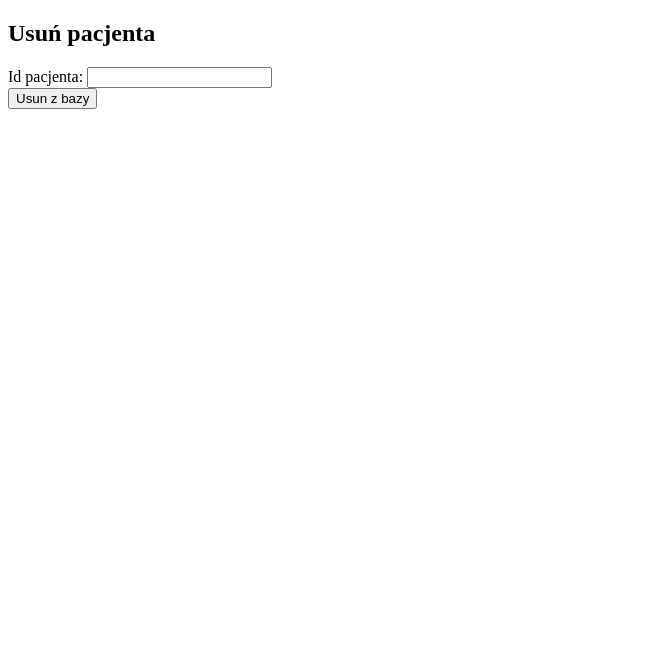
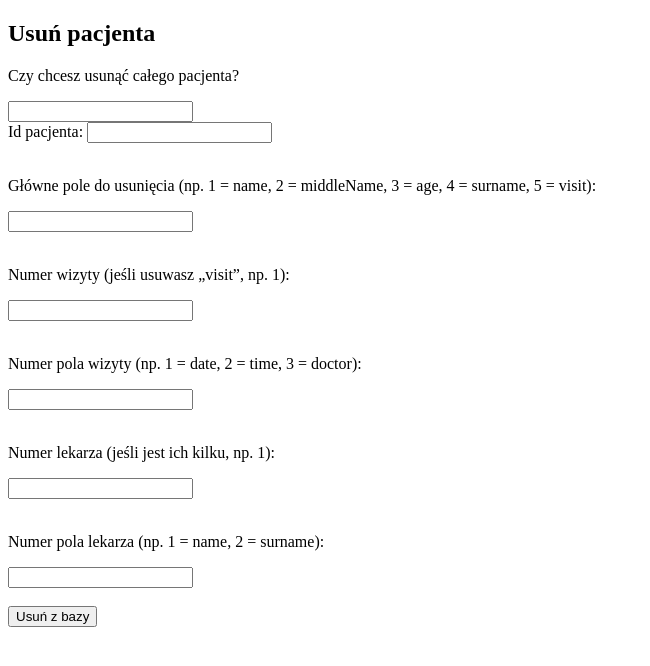
Before and after one commit to WiktorGap/Firebase_with_flask_mobile, a Flask app: page /delete in a window 1280 px wide. Shown: the top 666 px of the page, without its empty margins (0-650 px from the left). Run offline with Flask 3, Linux system fonts and the light colour scheme.

Commit message:
Update delete.html

```diff
--- a/flasky/app/templates/delete.html
+++ b/flasky/app/templates/delete.html
@@ -2,17 +2,36 @@
 <html lang="en">
 <head>
     <meta charset="UTF-8">
-    <title>Title</title>
+    <title>Usuń pacjenta</title>
 </head>
 <body>
-    <h2> Usuń pacjenta</h2>
-     <form action="/delete" method="POST">
-        <label>Id pacjenta: <input type="text" name="patient_id" required></label><br>
-        <button type="submit">Usun z bazy</button>
+    <h2>Usuń pacjenta</h2>
+    <form action="/delete" method="POST">
+        <p>Czy chcesz usunąć całego pacjenta?</p>
+        <input type="text" name="flag"><br>
+
+        <label>Id pacjenta: <input type="text" name="patient_id" required></label><br><br>
+
+        <p>Główne pole do usunięcia (np. 1 = name, 2 = middleName, 3 = age, 4 = surname, 5 = visit):</p>
+        <input type="number" name="dataField" required><br><br>
+
+        <p>Numer wizyty (jeśli usuwasz „visit”, np. 1):</p>
+        <input type="number" name="visKey"><br><br>
+
+        <p>Numer pola wizyty (np. 1 = date, 2 = time, 3 = doctor):</p>
+        <input type="number" name="visKeyField"><br><br>
+
+        <p>Numer lekarza (jeśli jest ich kilku, np. 1):</p>
+        <input type="number" name="selectedDoctorIdx"><br><br>
+
+        <p>Numer pola lekarza (np. 1 = name, 2 = surname):</p>
+        <input type="number" name="doctorField"><br><br>
+
+        <button type="submit">Usuń z bazy</button><br><br>
     </form>
+
     {% if message %}
-        <p style = "color: blue">{{message}}</p>
+        <p style="color: blue">{{ message }}</p>
     {% endif %}
-
 </body>
 </html>
```
